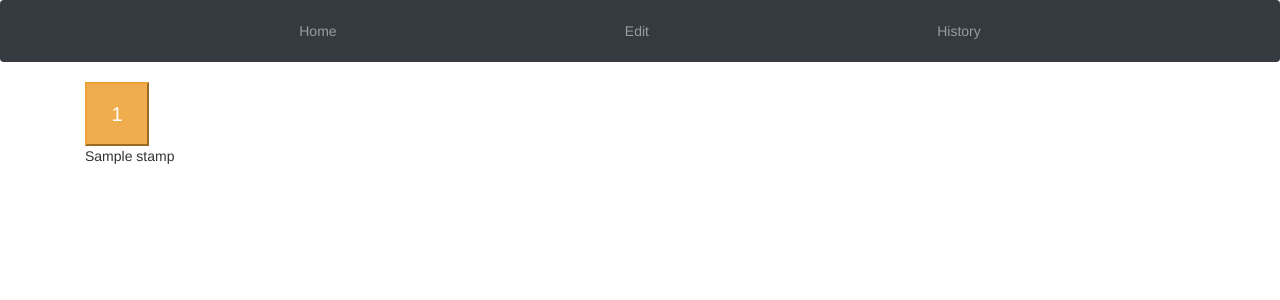
After one commit to jaeyoungkang/stamps, a Django app: page /stamps/edit in a window 1280 px wide. The commit adds this page. Shown: the top 300 px of the page. Run offline with Django 3.2, Linux system fonts and the light colour scheme; tables that the repository leaves empty hold one stand-in row (values such as "Sample post"); some libraries are stand-ins or nearby versions.

Commit message:
edit mode

```diff
--- a/stamps_of_life/stamps/models.py
+++ b/stamps_of_life/stamps/models.py
@@ -6,8 +6,8 @@ class Stamp(models.Model):
     id = models.UUIDField(primary_key=True, default=uuid.uuid4)
     name = models.CharField(max_length=32, unique=True)
     created_at = models.DateTimeField(auto_now_add=True, null=True)
-    removed_at = models.DateTimeField(null=True, default=None)
     count = models.IntegerField(default=0)
+    tag = models.CharField(max_length=128, default="normal")
     def __str__(self):
         return self.name
 
--- a/stamps_of_life/stamps/templates/stamps/base.html
+++ b/stamps_of_life/stamps/templates/stamps/base.html
@@ -18,6 +18,12 @@
 
   <ul class="navbar-nav">
     <li class="nav-item">
+      <a class="nav-link" href="{% url 'stamps:edit' %}"> Edit  </a>
+    </li>
+  </ul>
+
+  <ul class="navbar-nav">
+    <li class="nav-item">
       <a class="nav-link" href="{% url 'stamps:history' %}"> History </a>
     </li>
   </ul>
--- /dev/null
+++ b/stamps_of_life/stamps/templates/stamps/edit.html
@@ -0,0 +1,35 @@
+<style>
+    .button {
+        width: 64px;
+        height: 64px;
+        font-size: 20px;
+    }
+</style>
+
+{% extends "stamps/base.html" %}
+{% block body %}
+<div class="container">
+    <div class="row text-center text-lg-left">
+    {% for stamp in stamp_list %}
+    <div class="col-lg-2 col-md-2 col-sm-3 mb-4 col-xs-4">
+            <input class="button btn-warning" type="submit" value="{{ stamp.count }}" onclick="popup('{{ stamp.name }}')">
+            <p> {{ stamp.name }} </p>
+    </div>
+    {% endfor %}
+  </div>
+</div>
+
+<script>
+function popup(stampName) {
+    var r = confirm("Move to trash");
+
+    if (r == true) {
+      window.location.href = '/stamps/trash?query=' + stampName;
+    }
+
+}
+</script>
+<link rel="stylesheet" href="https://maxcdn.bootstrapcdn.com/bootstrap/3.4.0/css/bootstrap.min.css">
+<script src="https://ajax.googleapis.com/ajax/libs/jquery/3.3.1/jquery.min.js"></script>
+<script src="https://maxcdn.bootstrapcdn.com/bootstrap/3.4.0/js/bootstrap.min.js"></script>
+{% endblock %}
--- a/stamps_of_life/stamps/urls.py
+++ b/stamps_of_life/stamps/urls.py
@@ -15,4 +15,6 @@ urlpatterns = [
     path('add', views.add_button, name='add'),
     path('api/', include(router.urls)),
     path('<stamp_name>/count', views.count, name='count'),
+    path('edit', views.edit, name='edit'),
+    path('trash', views.trash, name='trash'),
 ]
--- a/stamps_of_life/stamps/views.py
+++ b/stamps_of_life/stamps/views.py
@@ -4,15 +4,16 @@ from django.views import generic
 from .models import Stamp, CLog
 
 def get_stamp_all():
-    return Stamp.objects.order_by('-created_at').all()
+    return Stamp.objects.exclude(tag="trash").order_by('-created_at').all()
 
 def get_clog_all():
-    return CLog.objects.order_by('-stamped_at').all()
+    return CLog.objects.exclude(stamp__tag="trash").order_by('-stamped_at').all()
 
 
 class IndexView(generic.ListView):
     template_name = 'stamps/index.html'
     context_object_name = 'stamp_list'
+
 
     def get_queryset(self):
         return get_stamp_all()
@@ -27,7 +28,6 @@ class HistoryView(generic.ListView):
 def update_count(stamp):
     stamp.count = stamp.clog_set.filter(is_active=True).count();
     stamp.save()
-
 
 def count(request, stamp_name):
     s = get_object_or_404(Stamp, name=stamp_name)
@@ -57,3 +57,14 @@ def add_button(request):
     s = Stamp(name=stamp_name)
     s.save()
     return render(request, 'stamps/index.html', {'stamp_list': get_stamp_all()} )
+
+def edit(request):
+    return render(request, 'stamps/edit.html', {'stamp_list': get_stamp_all()})
+
+def trash(request):
+    stamp_name = request.GET['query']
+    s = Stamp.objects.filter(name=stamp_name).get()
+    if s:
+        s.tag = "trash"
+        s.save()
+    return render(request, 'stamps/edit.html', {'stamp_list': get_stamp_all()})
```
Also changed, not shown: stamps_of_life/stamps/admin.py (deleted, +0 -7 lines).
